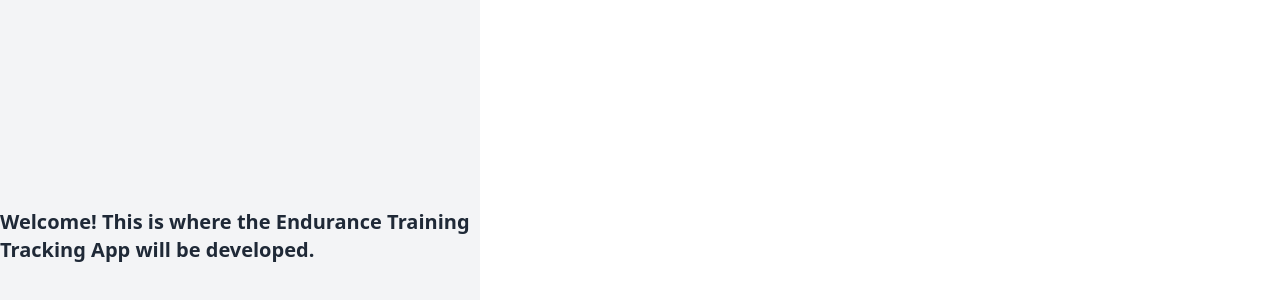
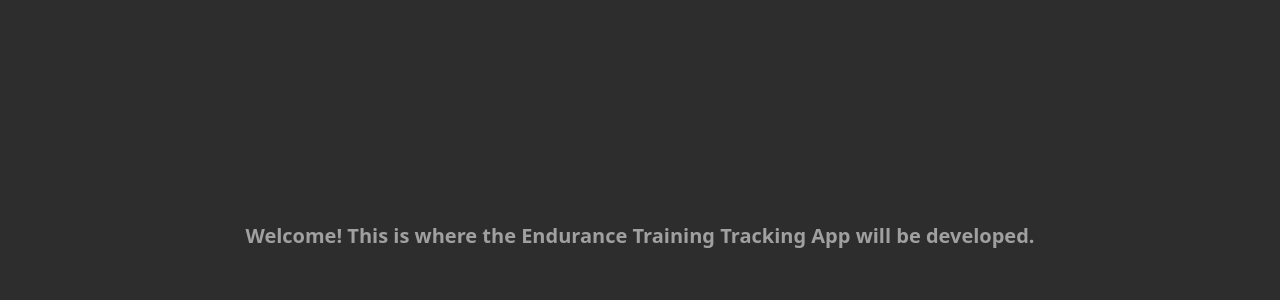
Before and after one commit to marcoz711/endurance-training-app, a Next.js app: page / in a window 1280 px wide. Shown: the part 164-464 px from the top of the page. Built offline with nearby package versions, Linux system fonts and the light colour scheme; no server answers.

Commit message:
changed to dark mode

```diff
--- a/components/ui/Card.tsx
+++ b/components/ui/Card.tsx
@@ -4,7 +4,12 @@ import { cn } from "@/lib/utils";
 
 export function Card({ children, className = '' }: { children: React.ReactNode; className?: string }) {
   return (
-    <div className={`rounded-lg border shadow-sm p-4 bg-white ${className}`}>
+    <div
+      className={cn(
+        "rounded-lg border border-solid border-[var(--border-color)] bg-[var(--card-background)] p-4 text-[var(--foreground)]",
+        className
+      )}
+    >
       {children}
     </div>
   );
@@ -26,7 +31,7 @@ export function CardHeader({ className, ...props }: CardHeaderProps) {
 
 export function CardTitle({ children }: { children: React.ReactNode }) {
   return (
-    <h3 className="text-lg font-semibold text-gray-800 mb-1">
+    <h3 className="text-lg font-semibold text-[var(--foreground)] mb-1">
       {children}
     </h3>
   );
@@ -34,7 +39,7 @@ export function CardTitle({ children }: { children: React.ReactNode }) {
 
 export function CardContent({ children, className = '' }: { children: React.ReactNode; className?: string }) {
   return (
-    <div className={`text-gray-600 ${className}`}>
+    <div className={cn("text-[var(--muted-text)]", className)}>
       {children}
     </div>
   );
--- a/pages/_app.tsx
+++ b/pages/_app.tsx
@@ -1,4 +1,4 @@
-import '../styles/global.css';
+import '../styles/globals.css';
 import type { AppProps } from 'next/app';
 import { useRouter } from 'next/router';
 import { validateEnv } from '../utils/env';
--- a/pages/today.tsx
+++ b/pages/today.tsx
@@ -61,6 +61,7 @@ const Today = () => {
   const getActivityIcon = (type: string) => {
     switch (type.toLowerCase()) {
       case 'run':
+      case 'running':
       case 'zone 2 run':
         return <Footprints className="mt-1 h-5 w-5 text-blue-600" />;
       case 'strength':
--- /dev/null
+++ b/styles/globals.css
@@ -0,0 +1,133 @@
+/* Add these at the very top of the file */
+@tailwind base;
+@tailwind components;
+@tailwind utilities;
+
+/* Reset */
+* {
+  margin: 0;
+  padding: 0;
+  box-sizing: border-box;
+}
+
+html,
+body {
+  background-color: var(--background) !important;
+  color: var(--foreground);
+  min-height: 100vh;
+  width: 100%;
+}
+
+#__next {
+  min-height: 100vh;
+  background-color: var(--background) !important;
+}
+
+:root {
+  --background: #1a1a1a;
+  --foreground: #ffffff;
+  --card-background: #2d2d2d;
+  --border-color: #404040;
+  --muted-text: #a0a0a0;
+}
+
+body {
+  background-color: var(--background);
+  color: var(--foreground);
+}
+
+input, textarea, select {
+  background-color: var(--card-background);
+  color: var(--foreground);
+  border-color: var(--border-color);
+}
+
+button {
+  background-color: var(--card-background);
+  color: var(--foreground);
+  border-color: var(--border-color);
+}
+
+button:hover {
+  background-color: #3d3d3d;
+}
+
+a {
+  color: #60a5fa;
+}
+
+/* Add these new rules */
+.text-gray-600,
+.text-gray-700,
+.text-gray-800 {
+  color: var(--muted-text);
+}
+
+.bg-white,
+.bg-gray-50,
+.bg-gray-100 {
+  background-color: var(--card-background);
+}
+
+/* For the activity stats boxes */
+.bg-blue-100 {
+  background-color: rgba(96, 165, 250, 0.15);
+  border: 1px solid rgba(96, 165, 250, 0.3);
+}
+
+.bg-green-100 {
+  background-color: rgba(34, 197, 94, 0.15);
+  border: 1px solid rgba(34, 197, 94, 0.3);
+}
+
+.bg-purple-100 {
+  background-color: rgba(168, 85, 247, 0.15);
+  border: 1px solid rgba(168, 85, 247, 0.3);
+}
+
+/* Navigation links */
+.text-blue-600 {
+  color: rgb(147, 197, 253);
+}
+
+/* Active navigation item */
+.border-blue-600 {
+  border-color: #60a5fa;
+}
+
+/* Menu button */
+.text-black {
+  color: var(--foreground);
+}
+
+/* Add these rules at the top of the file */
+html,
+body,
+body > div:first-child,
+div#__next,
+div#__next > div {
+  background-color: var(--background);
+  min-height: 100vh;
+}
+
+/* Make sure no other elements override our background */
+* {
+  background-color: inherit;
+}
+
+.bg-white,
+.bg-gray-50,
+.bg-gray-100,
+[class*='bg-white'],
+[class*='bg-gray-'] {
+  background-color: var(--card-background) !important;
+}
+
+/* Add these new styles for the text inside stats boxes */
+.text-green-600 {
+  color: rgb(134, 239, 172);
+}
+
+.text-purple-600 {
+  color: rgb(216, 180, 254);
+}
```
